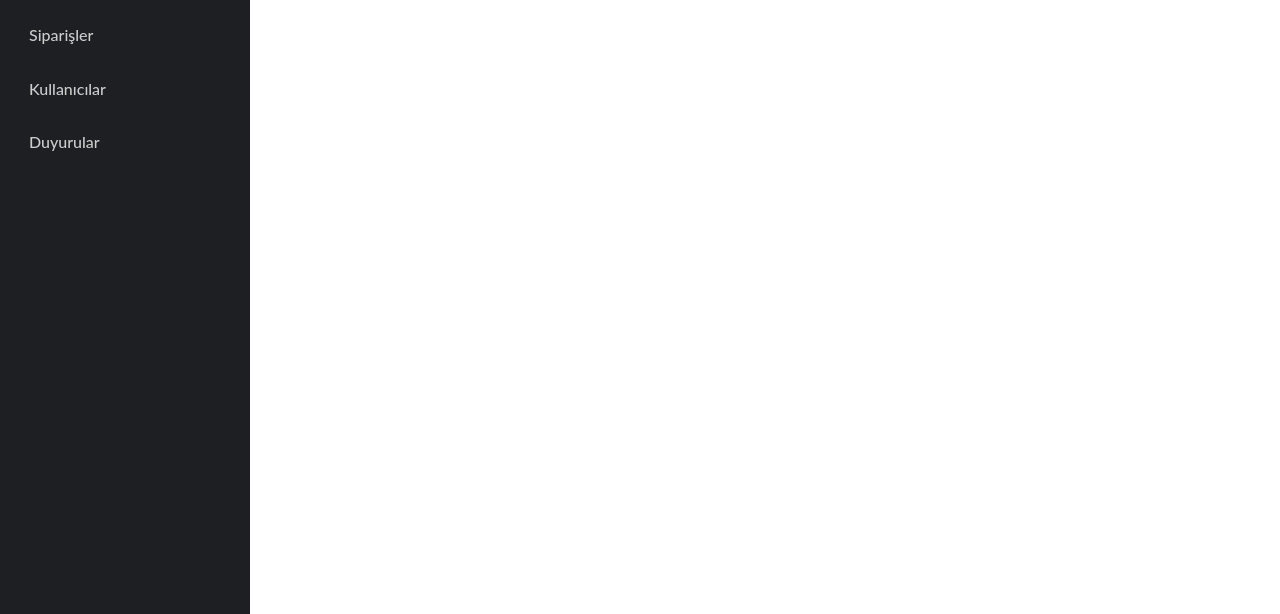
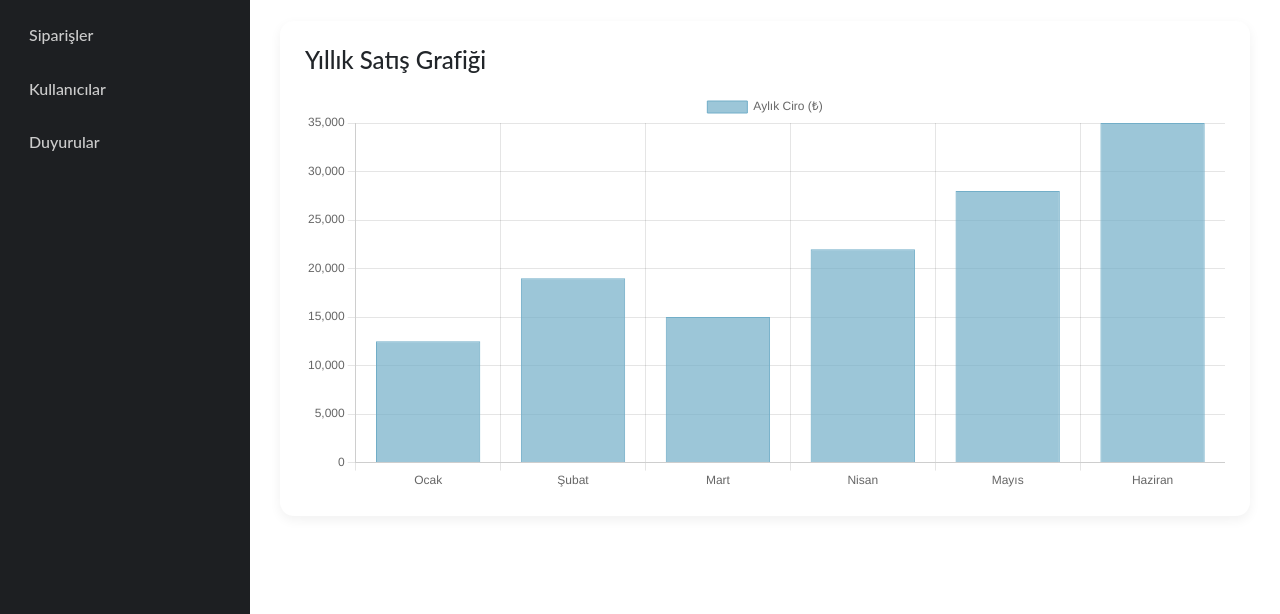
Before and after one commit to oguzhanerbil/Drone-Store, a plain HTML site: page admin.html in a window 1280 px wide. Shown: the part 186-800 px from the top of the page. Drawn offline with nearby package versions, Linux system fonts and the light colour scheme.

Commit message:
Update admin.html

```diff
--- a/admin.html
+++ b/admin.html
@@ -6,6 +6,7 @@
     <title>DroneStore Admin Panel</title>
 
     <link rel="stylesheet" href="https://cdnjs.cloudflare.com/ajax/libs/bootstrap/5.3.0/css/bootstrap.min.css">
+    <script src="https://cdn.jsdelivr.net/npm/chart.js"></script>
     <link rel="stylesheet" href="style.css">
 
 </head>
@@ -57,6 +58,15 @@
                     <div class="card-box text-center">
                         <h5>Aktif Kullanıcı</h5>
                         <h2 id="totalUsers">0</h2>
+                    </div>
+                </div>
+            </div>
+
+            <div class="row mt-4">
+                <div class="col-12">
+                    <div class="card-box">
+                        <h4 class="mb-3">Yıllık Satış Grafiği</h4>
+                        <canvas id="revenueChart" style="width:100%; max-height:400px;"></canvas>
                     </div>
                 </div>
             </div>
@@ -318,6 +328,30 @@
 
         renderTables();
         updateDashboard();
+
+        const ctx = document.getElementById('revenueChart');
+
+        new Chart(ctx, {
+            type: 'bar',
+            data: {
+                labels: ['Ocak', 'Şubat', 'Mart', 'Nisan', 'Mayıs', 'Haziran'],
+                datasets: [{
+                    label: 'Aylık Ciro (₺)',
+                    data: [12500, 19000, 15000, 22000, 28000, 35000],
+                    borderWidth: 1,
+                    backgroundColor: 'rgba(114, 174, 200, 0.7)',
+                    borderColor: 'rgba(114, 174, 200, 1)'
+                }]
+            },
+            options: {
+                responsive: true,
+                scales: {
+                    y: {
+                        beginAtZero: true
+                    }
+                }
+            }
+        });
     </script>
 
 </body>
```
